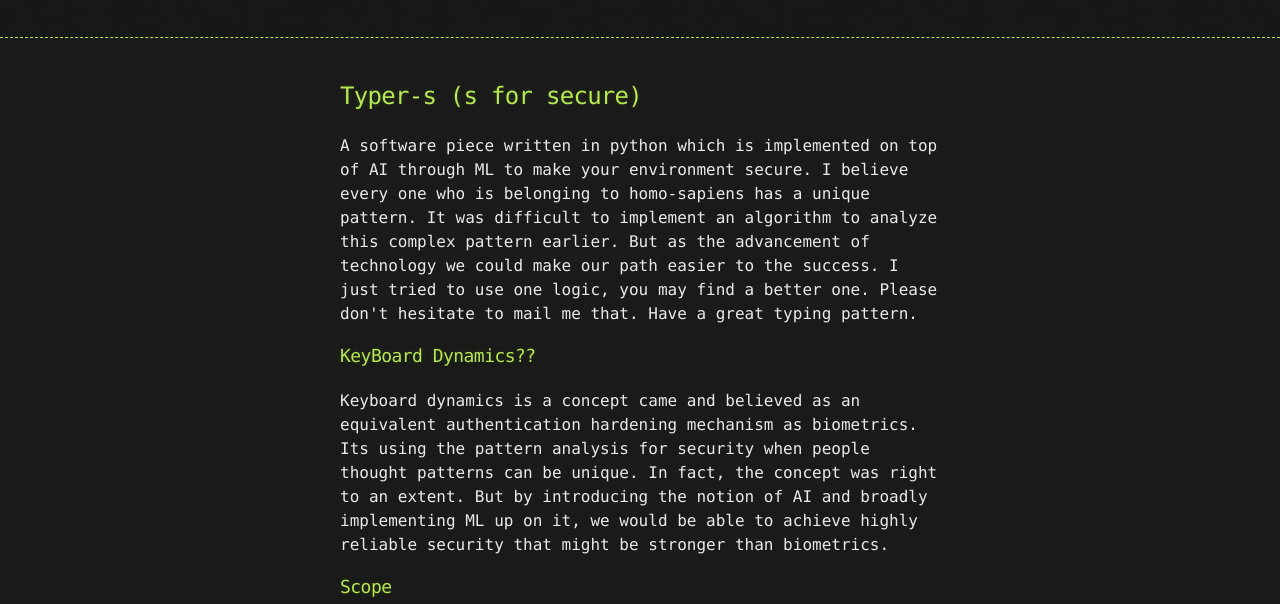
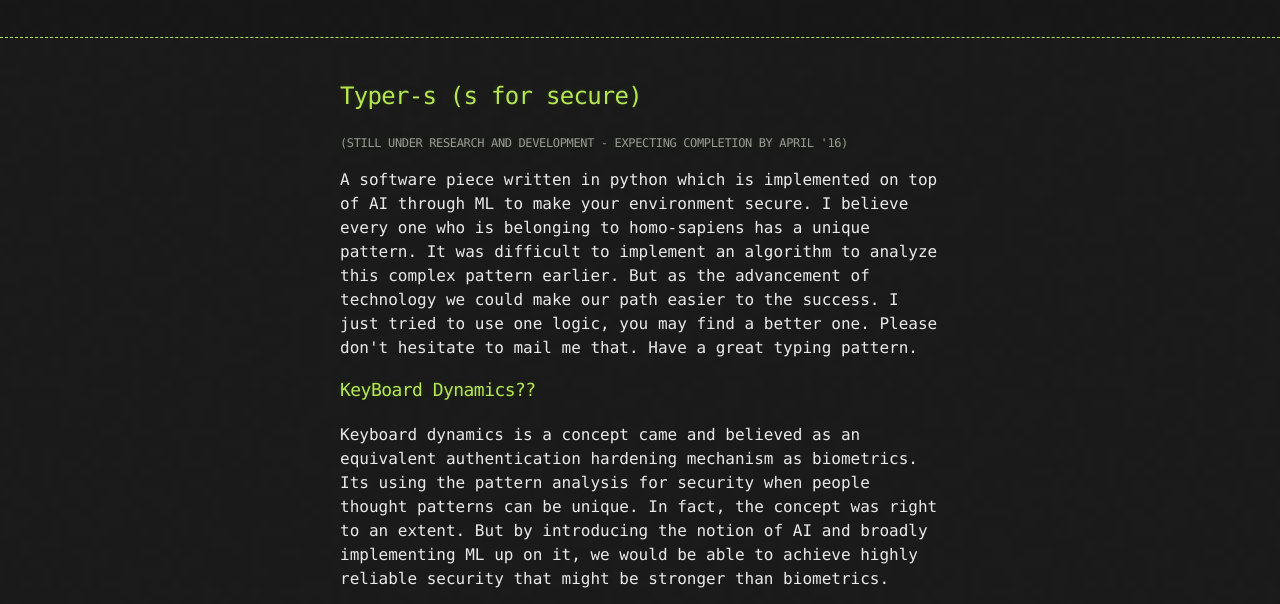
Before and after one commit to hhsecond/typer-s, a plain HTML site: page index.html in a window 1280 px wide. Shown: the part 155-759 px from the top of the page. Drawn offline with Linux system fonts and the light colour scheme.

Commit message:
Update index.html
added status info

```diff
--- a/index.html
+++ b/index.html
@@ -31,7 +31,7 @@
       <section id="main_content">
         <h2>
 <a id="typer-s-s-for-secure" class="anchor" href="#typer-s-s-for-secure" aria-hidden="true"><span aria-hidden="true" class="octicon octicon-link"></span></a>Typer-s (s for secure)</h2>
-
+<h6>(Still under Research and Development - expecting completion by April '16)</h6>
 <p>A software piece written in python which is implemented on top of AI through ML to make your environment secure. I believe every one who is belonging to homo-sapiens has a unique pattern. It was difficult to implement an algorithm to analyze this complex pattern earlier. But as the advancement of technology we could make our path easier to the success. I just tried to use one logic, you may find a better one. Please don't hesitate to mail me that. Have a great typing pattern.</p>
 
 <h3>
```
